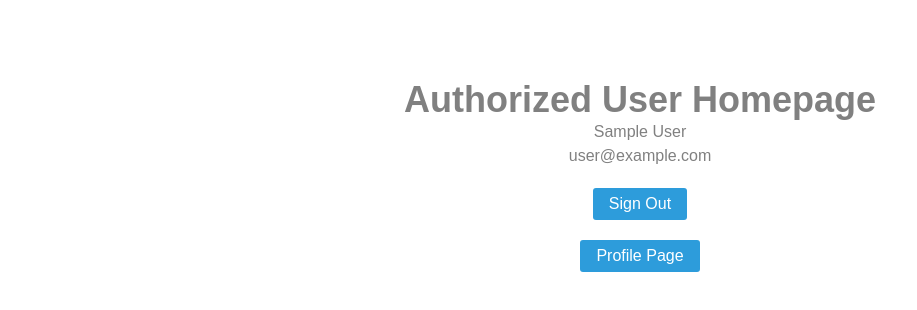
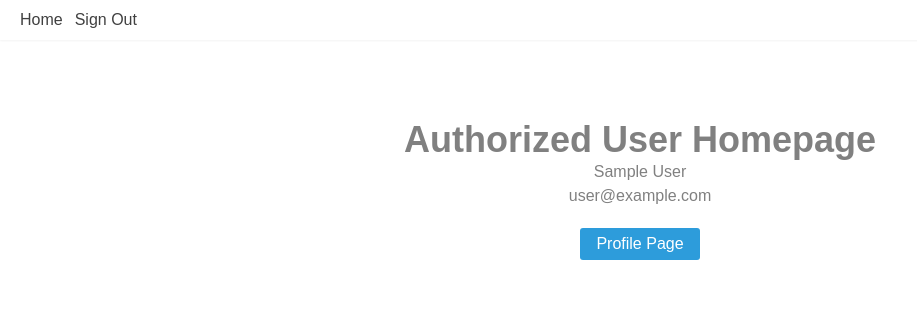
Before and after one commit to psalt21/movie-reviewer-app, a Next.js app: page / in a window 1280 px wide. Shown: the top 310 px of the page, without its empty margins (0-917 px from the left). Built offline with nearby package versions, Linux system fonts and the light colour scheme; no server answers; sample sign-in values are in the browser's storage.

Commit message:
added navbar and moved signout link inside and removed from inside page content (#6)

```diff
--- a/src/components/AppLayout.tsx
+++ b/src/components/AppLayout.tsx
@@ -1,7 +1,12 @@
+import Navbar from "./Navbar";
+
 export default function AppLayout({children}: {children: React.ReactNode}) {
     return (
+        <>
+        <Navbar />
         <div className='flex h-screen bg-white'>
             {children}
         </div>
+        </>
     )
 }
--- a/src/components/Navbar.tsx
+++ b/src/components/Navbar.tsx
@@ -1,21 +1,26 @@
+import { signOut } from 'next-auth/react';
 import Link from 'next/link';
 
 export default function Navbar() {
+    function handleSignOut() {
+        signOut();
+    }
+
     return (
-        <nav className='header'>
-        <h1 className='logo'>
-            <a href='#'>NextAuth</a>
-        </h1>
-        <ul className={"main-nav"}>
+        <nav className='relative flex w-full items-center justify-between bg-white py-2 text-neutral-600 shadow-sm hover:text-neutral-700 focus:text-neutral-700 dark:bg-neutral-600 dark:text-neutral-200 md:flex-wrap md:justify-start'>
+            <ul className='flex gap-3 pl-5'>
                 <li>
                 <Link href='/'>Home</Link>
                 </li>
                 <li>
-            <Link href='/dashboard'>Dashboard</Link>
+                    <button
+                        type='button'
+                        onClick={handleSignOut}
+                    >
+                        Sign Out
+                    </button>
                 </li>
-            <li>
-            <Link href='/blog'>Blog</Link>
-            </li>
+
             </ul>
         </nav>
     )
--- a/src/pages/index.tsx
+++ b/src/pages/index.tsx
@@ -1,21 +1,17 @@
 import Head from 'next/head'
 import Link from 'next/link'
-import { getSession, useSession, signOut } from 'next-auth/react';
+import { getSession, useSession } from 'next-auth/react';
 import AppLayout from '@/components/AppLayout';
 
 export default function Home() {
   const { data: session } = useSession();
-
-  function handleSignOut() {
-    signOut();
-  }
 
   return (
     <>
       <Head>
         <title>Movie Reviewer - Home</title>
       </Head>
-      {session ? User({ session, handleSignOut }) : Guest()}
+      {session ? User({ session }) : Guest()}
     </>
   )
 }
@@ -23,6 +19,7 @@ export default function Home() {
 // Guest
 function Guest() {
   return (
+    <AppLayout>
       <main className='container mx-auto text-center py-20'>
         <h3 className='text-4xl font-bold'>Guest Homepage</h3>
 
@@ -30,11 +27,12 @@ function Guest() {
           <Link href={'/login'} className='mt-5 px-10 py-1 rounded-sm text-link'>Sign In</Link>
         </div>
       </main>
+    </AppLayout>
   )
 }
 
 // Authorized User
-function User({ session, handleSignOut }: any) {
+function User({ session }: any) {
   return (
     <AppLayout>
       <main className='container mx-auto text-center py-20'>
@@ -43,16 +41,6 @@ function User({ session, handleSignOut }: any) {
         <div className='details'>
           <h5>{session.user.name}</h5>
           <h5>{session.user.email}</h5>
-        </div>
-
-        <div className='flex justify-center'>
-          <button
-            type='button'
-            className='mt-5 px-10 py-1 form-button'
-            onClick={handleSignOut}
-            >
-              Sign Out
-            </button>
         </div>
 
         <div className='flex justify-center'>
--- a/src/pages/profile.tsx
+++ b/src/pages/profile.tsx
@@ -1,15 +1,12 @@
 import AppLayout from "@/components/AppLayout";
 import { getSession } from "next-auth/react";
-import Link from "next/link";
 
 export default function Profile() {
     return (
         <AppLayout>
-            <section className='container mx-auto text-center'>
+            <main className='container mx-auto text-center py-20'>
                 <h3 className='text-4xl font-bold'>Profile Page</h3>
-
-                <Link href={'/'} className='text-link'>Home Page</Link>
-            </section>
+            </main>
         </AppLayout>
     )
 }
```
Lines whose indentation alone changed are shown as unchanged.
